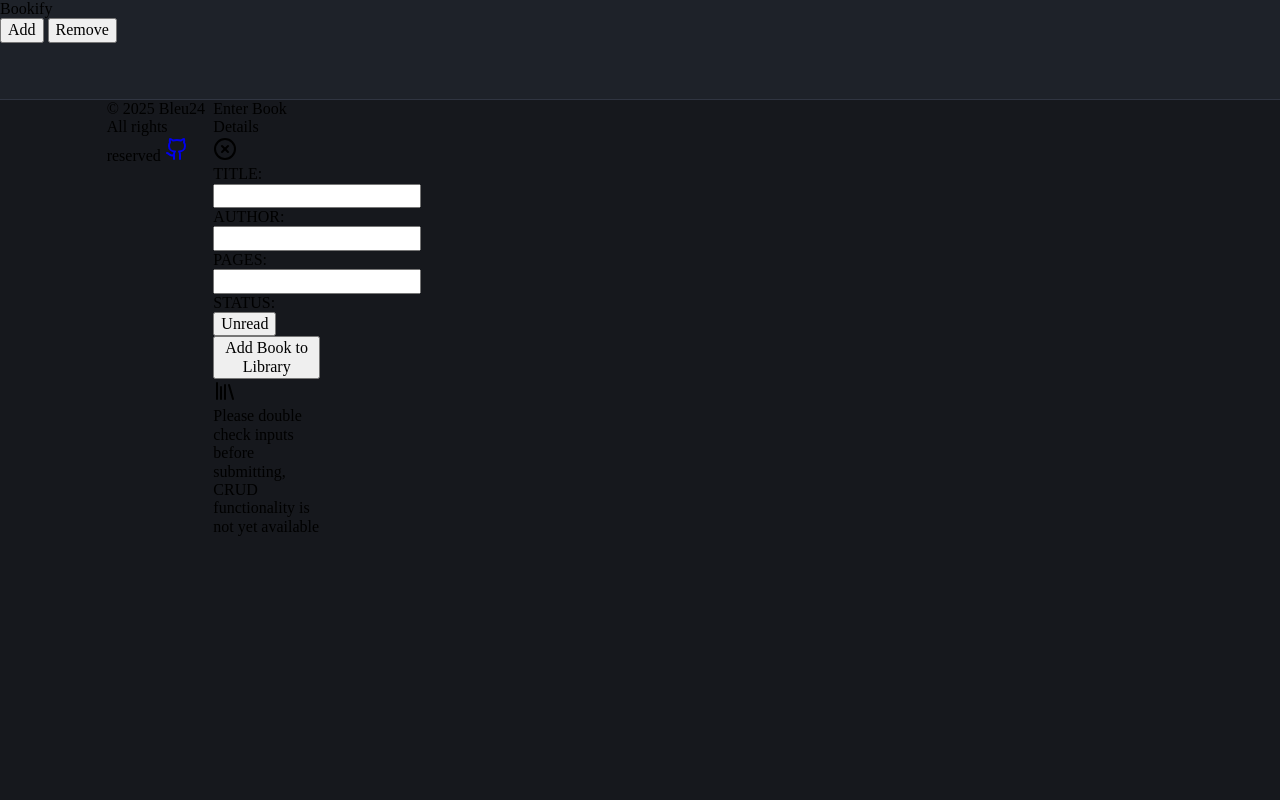
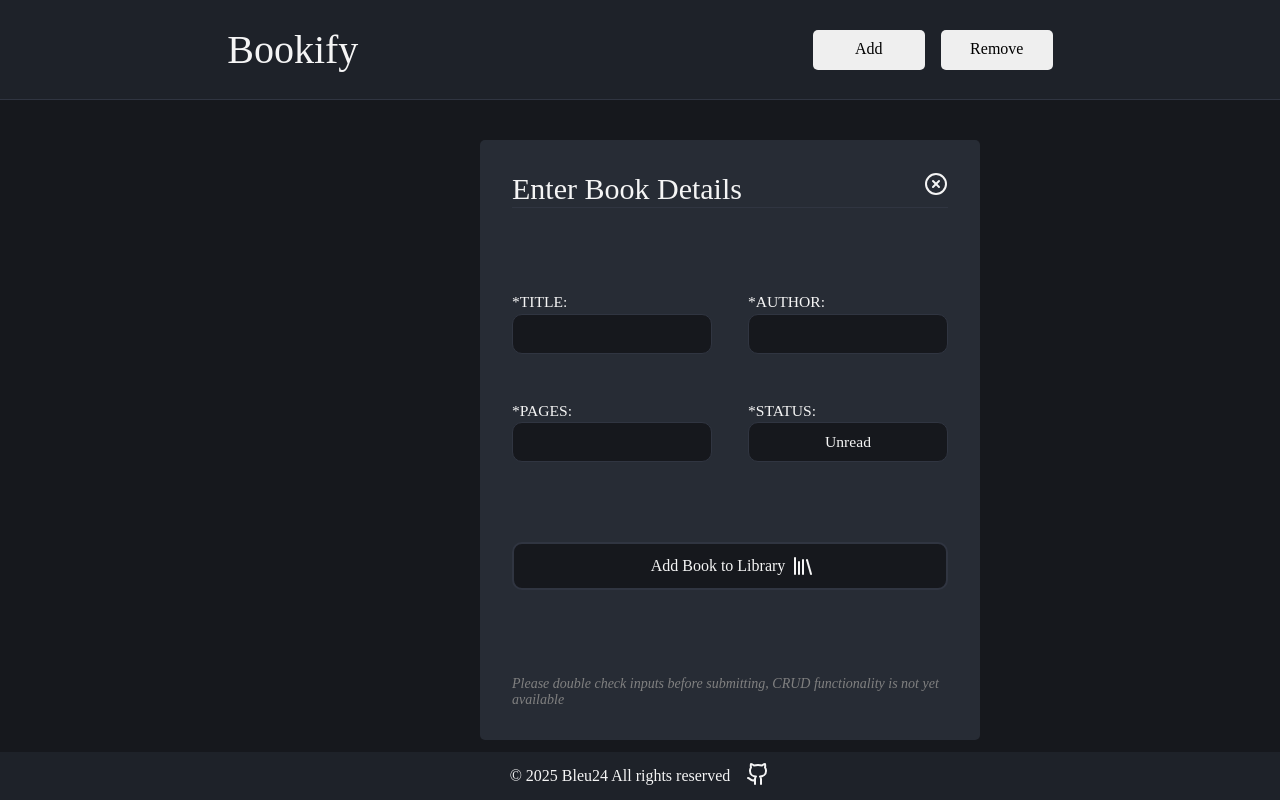
Before and after one commit to Bleu24/Bookify, a plain HTML site: page index.html in a window 1280 px wide. Both pictures are taken after a click on the button "Add". Drawn offline with Linux system fonts and the light colour scheme; a web font is replaced by a local one.

Commit message:
refactor style.css to update color accents, enhance modal styles, and improve layout structure

```diff
--- a/style.css
+++ b/style.css
@@ -11,13 +11,22 @@
   --color-text-muted:     hsl(0, 0%, 50%);
 
   /* Accents */
-  --color-accent-indigo:  hsl(260, 70%, 60%);
-  --color-accent-cyan:    hsl(190, 70%, 55%);
-  --color-accent-emerald: hsl(160, 60%, 50%);
-  --color-accent-amber:   hsl(40, 80%, 55%);
+  --color-accent-indigo:  hsl(220, 18%, 60%);
+  --color-accent-cyan:    hsl(195, 20%, 50%);
+  --color-accent-emerald: hsl(185, 18%, 46%);
+  --color-accent-amber:   hsl(215, 12%, 45%);
+  --color-accent-red: hsl(4, 51%, 41%);
+
+  /* fonts */
+  --hero-font: "ArchivoBlack";
+  --body-font: "Kanit";
 }
 
+li {
+  list-style: none;
+}
 
+/* app */
 
 .app {
   background-color: var(--color-background);
@@ -27,9 +36,194 @@
   min-height: 100dvh;
 }
 
+/* end */
+
+
+
+/* header section */
+
 .header {
+  display: flex;
+  justify-content: space-around;
+  align-items: center;
   background-color: var(--color-surface);
   border-bottom: 1px solid var(--color-border);
   grid-column: 1 / -1;
   height: 100px;
+  color: var(--color-text-primary);
 }
+
+.body {
+  grid-column: 1 / -1;
+}
+
+.footer {
+  padding: 10px;
+  display: flex;
+  justify-content: center;
+  align-items: center;
+  font-family: var(--body-font);
+  grid-column: 1 / -1;
+  color: var(--color-text-primary);
+  height: 3rem;
+  background-color: var(--color-surface);
+  gap: 1rem;
+}
+
+.logo {
+  font-size: 2.5rem;
+  font-family: var(--hero-font);
+}
+
+.actions {
+  display: flex;
+  justify-content: center;
+  align-items: center;
+  gap: 1rem;
+}
+
+.actions__btn {
+  font-family: var(--body-font);
+  border: none;
+  width: 7rem;
+  height: 2.5rem;
+  border-radius: 5px;
+}
+
+.actions__btn:hover {
+  cursor: pointer;
+  border: 2px solid var(--color-border);
+}
+
+/* end */
+
+
+
+
+
+/* modal */
+.modal {
+  display: none;
+  grid-template-columns: repeat(12, 1fr);
+  grid-template-rows: auto 1fr auto;
+  top: 17.5%;
+  left: 37.5%;
+  width: 500px;
+  height: 600px;
+  background-color: var(--color-card);
+  position: absolute;
+  border-radius: 5px;
+  padding: 2rem;
+  font-family: var(--body-font);
+  color: var(--color-text-primary)
+}
+
+.modal__header {
+  grid-column: 1 / -1;
+  display: flex;
+  justify-content: space-between;
+  font-size: 1.875rem;
+  border-bottom: 1px solid var(--color-border);
+}
+
+.modal__close:hover {
+  stroke: var(--color-accent-red);
+}
+
+.modal__form {
+  grid-column: 1 / -1;
+  display: flex;
+  flex-direction: column;
+  justify-content: center;
+  gap: 3rem;
+
+  padding: 1.5rem 0 1.5rem 0;
+  font-size: 1rem;
+}
+
+.modal__close:hover {
+  cursor: pointer;
+}
+
+.modal__footer {
+  grid-column: 1 / -1;
+  font-size: 0.875rem;
+  font-style: italic;
+  color: var(--color-text-muted);
+  text-wrap: wrap;
+}
+.modal__field {
+  display: flex;
+  flex-direction: column;
+  gap: 0.175rem;
+  font-size: 0.975rem;
+  width: 200px;
+}
+
+.modal__row {
+  display: flex;
+  justify-content: space-between;
+}
+
+.modal__submit {
+  margin-top: 2rem;
+  background-color: var(--color-background);
+  display: flex;
+  justify-content: center;
+  align-items: center;
+  border-radius: 10px;
+  padding: 10px;
+  border: 2px solid var(--color-border);
+}
+
+.modal__submit > button[type=submit] {
+  cursor: pointer;
+  border-style: none;
+  background: transparent;
+  color: var(--color-text-primary);
+}
+
+input,label { display: block;}
+
+label::before {content: "*";}
+
+input {
+  padding: 10px;
+  border: 1px solid var(--color-border);
+  background-color: var(--color-background);
+  color: var(--color-text-primary);
+  border-radius: 10px;
+  height: 2.5rem;
+}
+
+input:not(:placeholder-shown) {
+  background-color: var(--color-background);
+  color: var(--color-text-primary);
+}
+
+/* animations */
+@keyframes hover-transition {
+  from {background-color: var(--color-background);}
+  to {background-color: var(--color-accent-amber);}
+}
+
+input#book_status:hover, .modal__submit:hover {
+  cursor: pointer;
+  animation: hover-transition 500ms ease-in-out;
+  animation-fill-mode: forwards;
+}
+
+
+/* end */
+
+
+/* misc */
+
+.github {
+  text-decoration: none;
+  color: var(--color-text-primary);
+}
+
+.github:hover {
+  cursor: pointer;
+}
```
Lines whose indentation alone changed are shown as unchanged.
